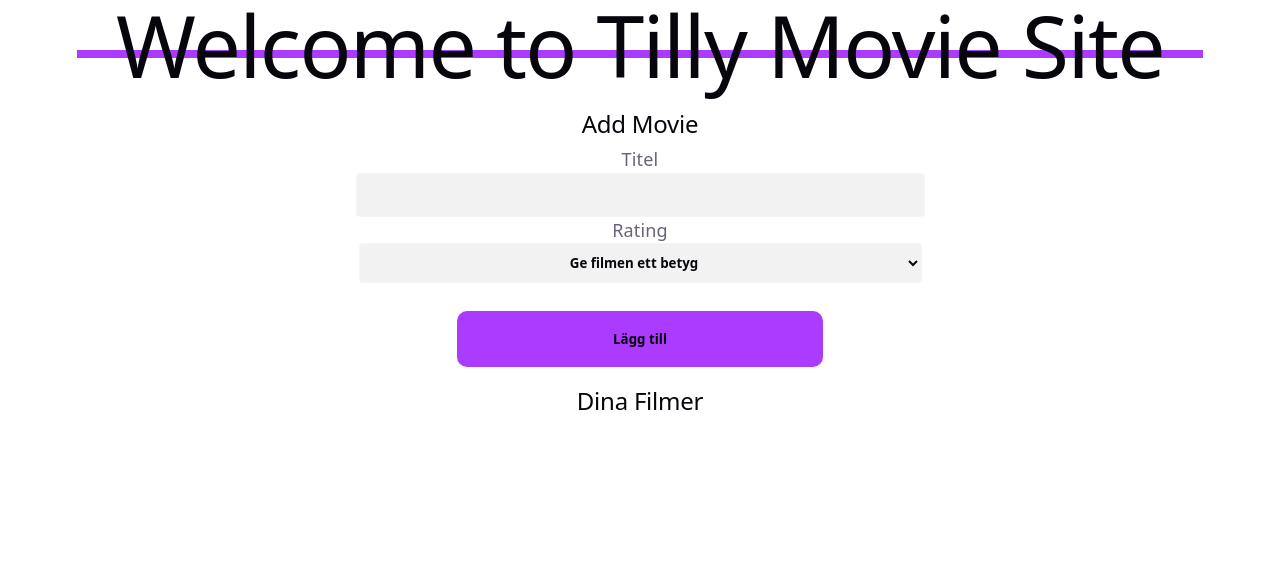
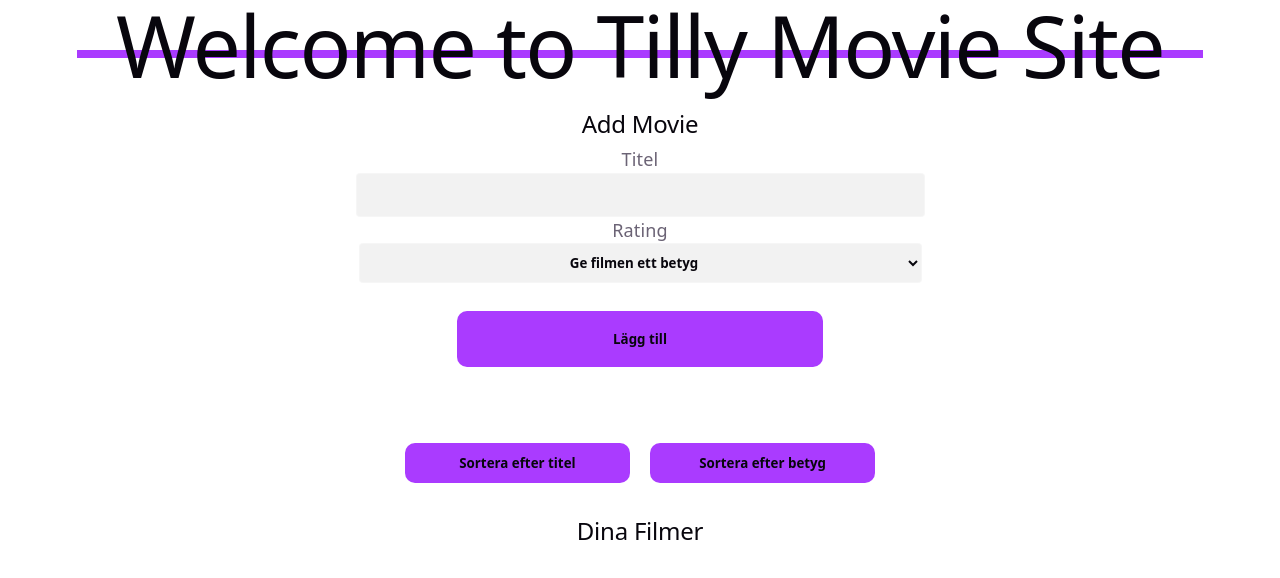
Before and after one commit to Tilly-py/veryCoolReactApp, a React (Vite) app in the folder tillyMovieApp/: page / in a window 1280 px wide. Shown: the top 578 px of the page. Built offline with nearby package versions, Linux system fonts and the light colour scheme.

Commit message:
Lade till funktionalitet för att sortera filmerna i movielist Titel button använder sig av localeCompare för sortera efter titel

```diff
--- a/tillyMovieApp/src/App.jsx
+++ b/tillyMovieApp/src/App.jsx
@@ -1,20 +1,32 @@
 import { useState } from 'react';
 import MovieForm from './components/MovieForm/MovieForm';
-import GlassMorph from './components/GlassMorph/GlassMorph';
 import MovieList from './components/movieList/MovieList';
+import SortButtons from './components/SortButtons/SortButtons';
+
 function App() {
   const [movies, setMovies] = useState([]);
   const addMovie = (movie) => {
     setMovies([...movies, movie]);
   };
+  const [sortBy, setSortBy] = useState('');
+  const sortMovies = [...movies].sort((a, b) => {
+    if (sortBy === 'title') {
+      return a.title.localeCompare(b.title);
+    }
+    if (sortBy === 'rating') {
+      return Number(b.rating) - Number(a.rating);
+    }
+    return 0;
+  });
+
   return (
     <>
-      <GlassMorph />
       <main>
         <div className="App glass-card">
           <h1>Welcome to Tilly Movie Site</h1>
           <MovieForm onSubmit={addMovie} />
-          <MovieList movies={movies} />
+          <SortButtons onSortBy={setSortBy} />
+          <MovieList movies={sortMovies} />
         </div>
       </main>
     </>
--- a/tillyMovieApp/src/components/GlassMorph/GlassMorph.jsx
+++ /dev/null
@@ -1,32 +0,0 @@
-/*Detta glas filter är tagen från "https://aethercss.lovable.app/"
-Det är från Preseten "Crystal Mist"
-*/
-
-const GlassMorph = () => {
-  return (
-    <>
-      <svg width="0" height="0" style={{ position: 'absolute' }}>
-        <defs>
-          <filter id="glass-distortion" x="0%" y="0%" width="100%" height="100%">
-            <feTurbulence
-              type="fractalNoise"
-              baseFrequency="0.02 0.02"
-              numOctaves="2"
-              seed="92"
-              result="noise"
-            />
-            <feGaussianBlur in="noise" stdDeviation="2" result="blurred" />
-            <feDisplacementMap
-              in="SourceGraphic"
-              in2="blurred"
-              scale="110"
-              xChannelSelector="R"
-              yChannelSelector="G"
-            />
-          </filter>
-        </defs>
-      </svg>
-    </>
-  );
-};
-export default GlassMorph;
--- /dev/null
+++ b/tillyMovieApp/src/components/SortButtons/SortButtons.css
@@ -0,0 +1,11 @@
+.sort-buttons{
+    display:flex;
+    justify-content: center;
+    gap: 20px;
+}
+
+.sort-buttons > button{
+    padding: 20px;
+    width: 20%;
+    margin-bottom: 3%;
+}
--- /dev/null
+++ b/tillyMovieApp/src/components/SortButtons/SortButtons.jsx
@@ -0,0 +1,15 @@
+import './SortButtons.css';
+
+const SortButtons = ({ onSortBy }) => {
+  return (
+    <div className="sort-buttons">
+      <button type="button" onClick={() => onSortBy('title')}>
+        Sortera efter titel
+      </button>
+      <button type="button" onClick={() => onSortBy('rating')}>
+        Sortera efter betyg
+      </button>
+    </div>
+  );
+};
+export default SortButtons;
```
Also changed, not shown: tillyMovieApp/src/components/movieList/MovieList.css (line endings or trailing spaces), 2 other files (tests, documents, lock files or other folders).
